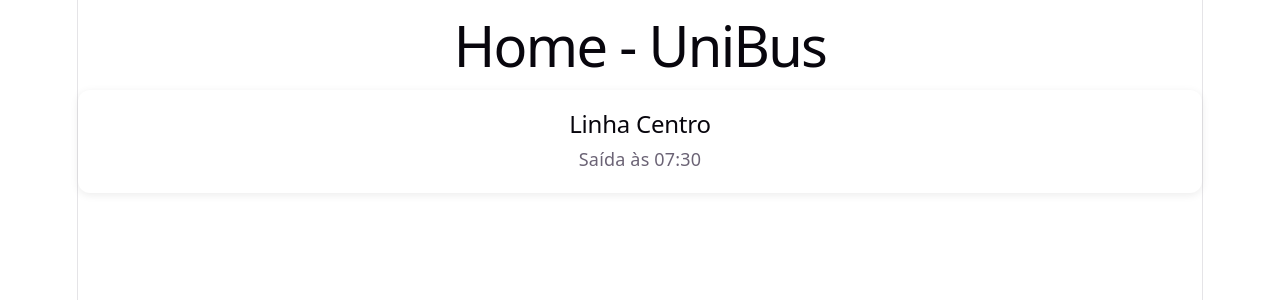
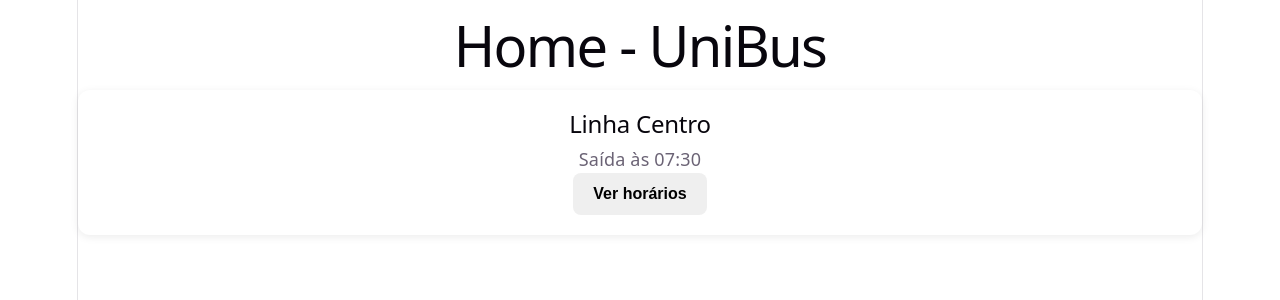
Before and after one commit to belyisa-bit/UniBus, a React (Vite) app in the folder unibus-frontend/: page / in a window 1280 px wide. Shown: the top 300 px of the page. Built offline with nearby package versions, Linux system fonts and the light colour scheme.

Commit message:
KAN-34: criar componente Button

```diff
--- /dev/null
+++ b/unibus-frontend/src/components/Button/Button.css
@@ -0,0 +1,8 @@
+.button {
+  border: none;
+  border-radius: 8px;
+  padding: 12px 20px;
+  font-size: 16px;
+  font-weight: 600;
+  cursor: pointer;
+}
--- /dev/null
+++ b/unibus-frontend/src/components/Button/Button.jsx
@@ -0,0 +1,15 @@
+import "./Button.css";
+
+function Button({ children, onClick, type = "button" }) {
+  return (
+    <button
+      className="button"
+      type={type}
+      onClick={onClick}
+    >
+      {children}
+    </button>
+  );
+}
+
+export default Button;
--- a/unibus-frontend/src/pages/Home.jsx
+++ b/unibus-frontend/src/pages/Home.jsx
@@ -1,4 +1,5 @@
 import Card from "../components/Card/Card";
+import Button from "../components/Button/Button";
 
 function Home() {
   return (
@@ -8,6 +9,10 @@ function Home() {
       <Card>
         <h2>Linha Centro</h2>
         <p>Saída às 07:30</p>
+
+        <Button>
+          Ver horários
+        </Button>
       </Card>
     </div>
   );
```
